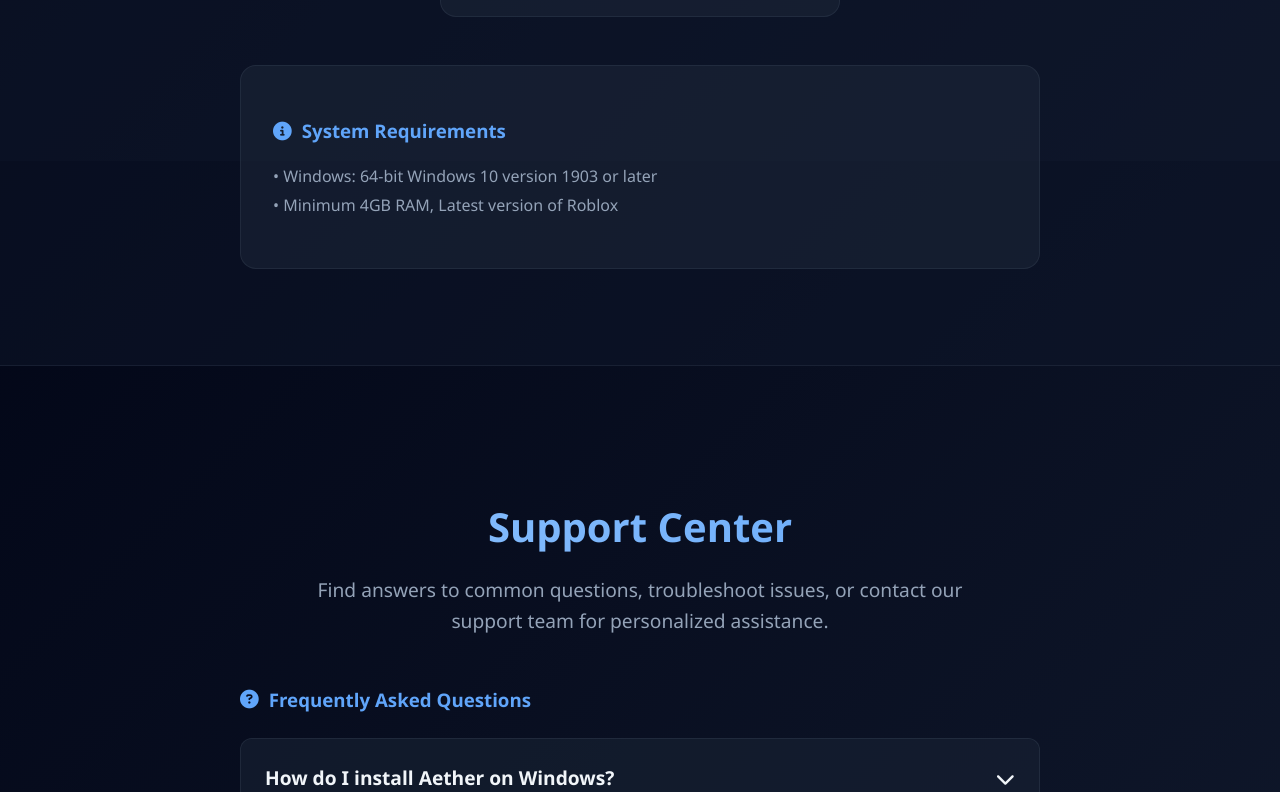
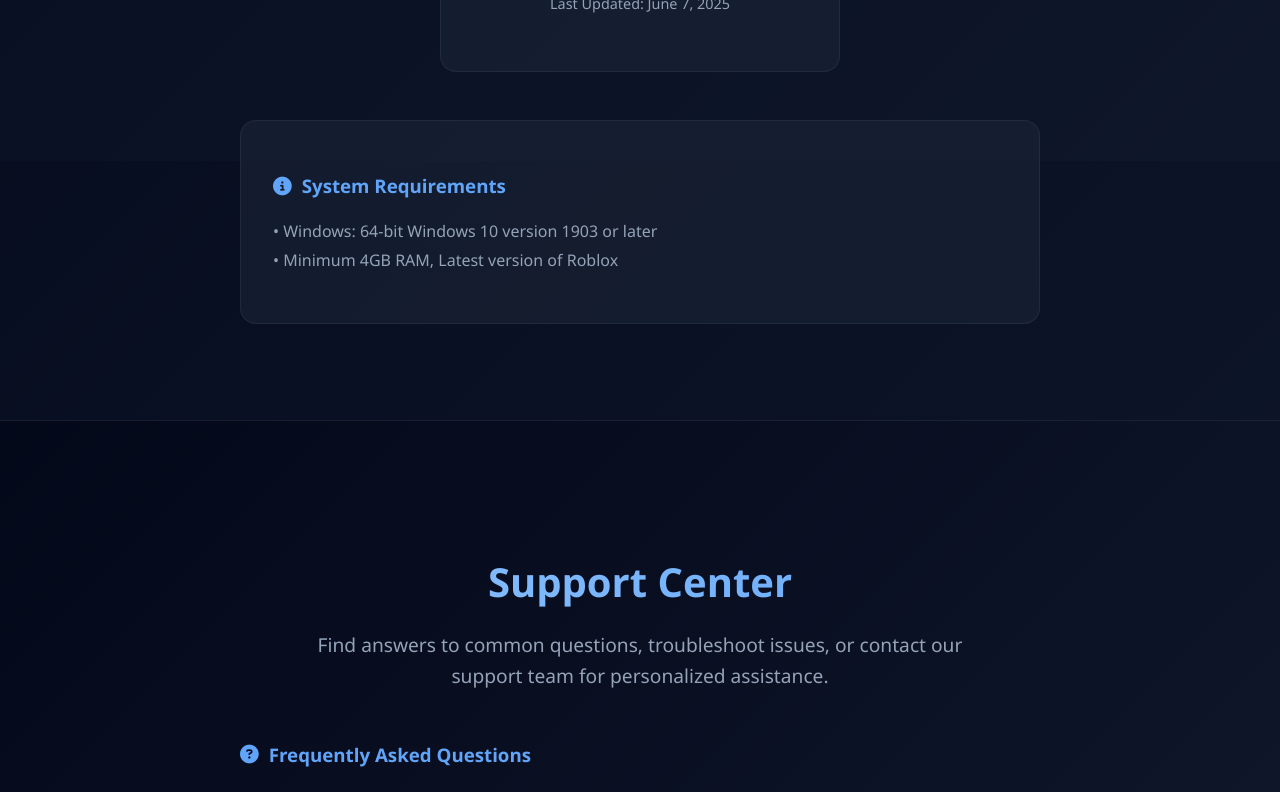
Before and after one commit to aetherexec/aetherexec.github.io, a plain HTML site: page index.html in a window 1280 px wide. Shown: the part 1439-2231 px from the top of the page. Drawn offline with Linux system fonts and the light colour scheme.

Commit message:
Update index.html
added last uodated below download

```diff
--- a/index.html
+++ b/index.html
@@ -466,6 +466,13 @@
             flex-grow: 1;
         }
 
+        /* New CSS for the last updated date text */
+        .last-updated-date {
+            font-size: 0.9rem;
+            color: var(--gray);
+            margin-top: 0.5rem; /* Space above the date */
+        }
+
         .requirements {
             margin-top: 3rem;
             background: rgba(30, 41, 59, 0.5);
@@ -921,6 +928,8 @@
                         <a href="https://rebrand.ly/aetherx" class="btn" download>
                             <i class="fas fa-download"></i> Download (39 MB, Encrypted)
                         </a>
+                        <!-- New: Last updated date text -->
+                        <p class="last-updated-date">Last Updated: June 7, 2025</p>
                     </div>
                 </div>
 
```
